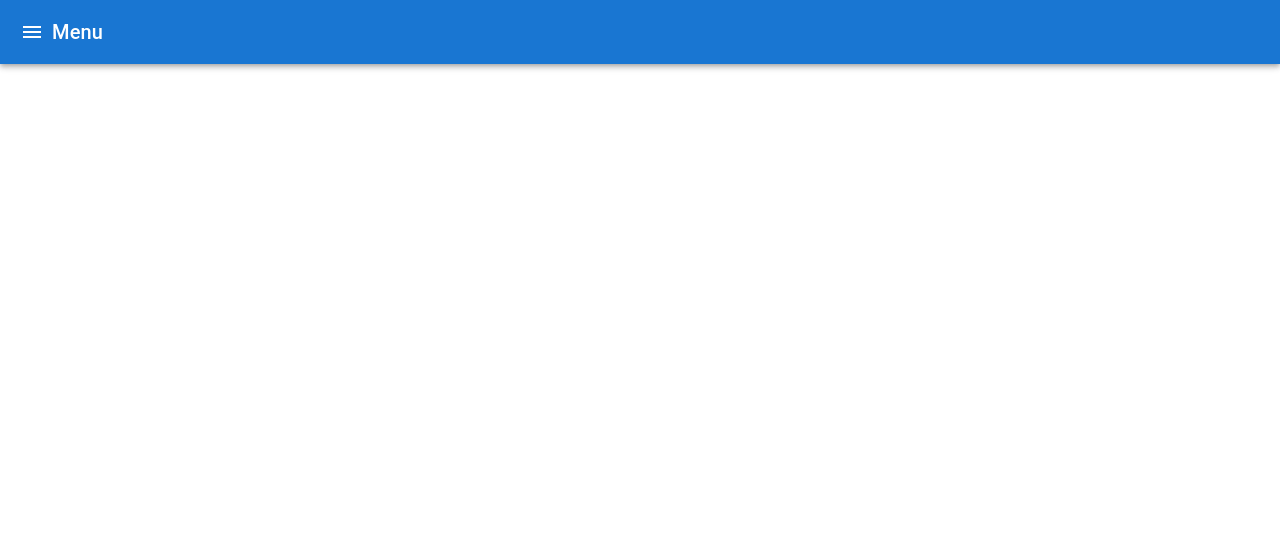
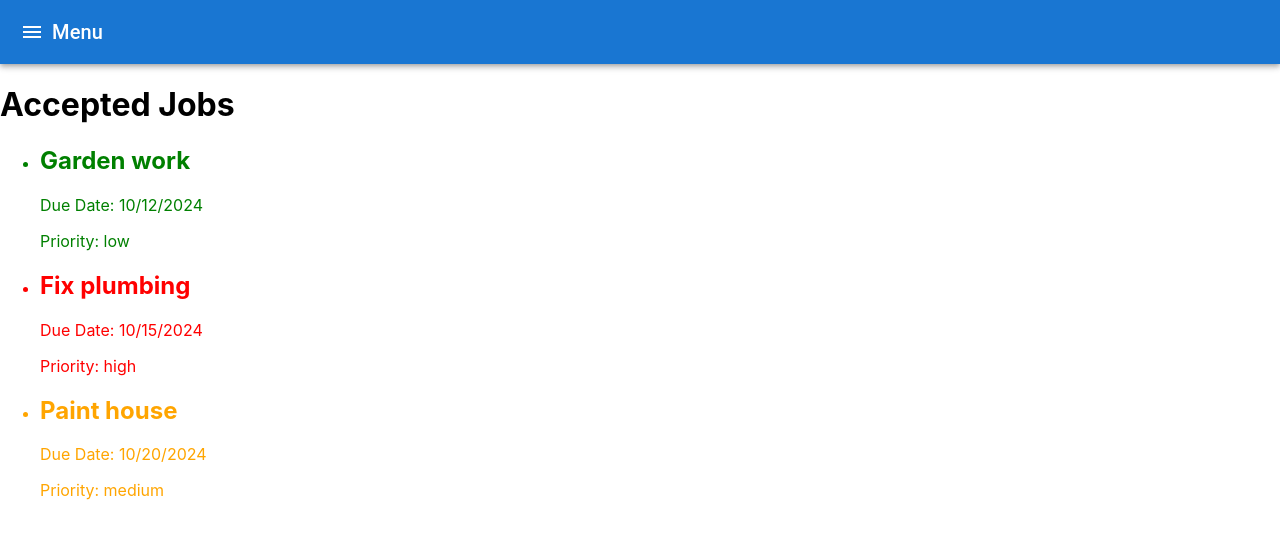
Before and after one commit to ChicoState/Odd-Jobs, a React (Create React App) app: page /acceptedjob in a window 1280 px wide. Before the commit this address had no page. Shown: the top 538 px of the page. Built offline with nearby package versions, Linux system fonts and the light colour scheme.

Commit message:
Add accepted jobs page

```diff
--- /dev/null
+++ b/src/AcceptedJobs.css
@@ -0,0 +1,63 @@
+/* Style for the container */
+.container {
+    padding: 20px;
+    max-width: 800px;
+    margin: 0 auto;
+    font-family: 'Arial', sans-serif;
+}
+
+/* Style for the title */
+h1 {
+    text-align: center;
+    color: #333;
+    margin-bottom: 20px;
+}
+
+/* Style for the job list */
+ul {
+    list-style-type: none;
+    padding: 0;
+}
+
+/* Style for each job item */
+li {
+    background-color: #f9f9f9;
+    margin: 10px 0;
+    padding: 15px;
+    border-radius: 8px;
+    box-shadow: 0 2px 5px rgba(0, 0, 0, 0.1);
+    transition: transform 0.2s ease;
+}
+
+/* Hover effect for job items */
+li:hover {
+    transform: scale(1.02);
+    box-shadow: 0 4px 10px rgba(0, 0, 0, 0.15);
+}
+
+/* Style for job name */
+li h2 {
+    margin: 0;
+    color: #555;
+}
+
+/* Style for job details */
+li p {
+    margin: 5px 0;
+    color: #777;
+}
+
+/* High urgency color */
+.high {
+    border-left: 5px solid red;
+}
+
+/* Medium urgency color */
+.medium {
+    border-left: 5px solid orange;
+}
+
+/* Low urgency color */
+.low {
+    border-left: 5px solid green;
+}
--- /dev/null
+++ b/src/AcceptedJobs.js
@@ -0,0 +1,49 @@
+import React, { useState, useEffect } from 'react';
+
+// Sample data for accepted jobs
+const initialJobs = [
+  { id: 1, name: 'Fix plumbing', dueDate: '2024-10-15', priority: 'high' },
+  { id: 2, name: 'Paint house', dueDate: '2024-10-20', priority: 'medium' },
+  { id: 3, name: 'Garden work', dueDate: '2024-10-12', priority: 'low' },
+];
+
+const AcceptedJobs = () => {
+  const [jobs, setJobs] = useState([]);
+
+  // Sort jobs by urgency (earliest due date first)
+  useEffect(() => {
+    const sortedJobs = [...initialJobs].sort((a, b) => new Date(a.dueDate) - new Date(b.dueDate));
+    setJobs(sortedJobs);
+  }, []);
+
+  // Function to determine the urgency level
+  const getUrgencyColor = (priority) => {
+    switch (priority) {
+      case 'high':
+        return 'red';
+      case 'medium':
+        return 'orange';
+      case 'low':
+        return 'green';
+      default:
+        return 'black';
+    }
+  };
+
+  return (
+    <div>
+      <h1>Accepted Jobs</h1>
+      <ul>
+        {jobs.map((job) => (
+          <li key={job.id} style={{ color: getUrgencyColor(job.priority) }}>
+            <h2>{job.name}</h2>
+            <p>Due Date: {new Date(job.dueDate).toLocaleDateString()}</p>
+            <p>Priority: {job.priority}</p>
+          </li>
+        ))}
+      </ul>
+    </div>
+  );
+};
+
+export default AcceptedJobs;
--- a/src/App.js
+++ b/src/App.js
@@ -4,6 +4,7 @@ import { AppBar, Toolbar, Typography, IconButton, Drawer, List, ListItem, ListIt
 import MenuIcon from '@mui/icons-material/Menu';
 import Login from './Login';
 import Forum from './Forum';
+import AcceptedJobs from './AcceptedJobs';
 
 function App() {
   const [open, setOpen] = React.useState(false); // state to control the drawer
@@ -30,11 +31,14 @@ function App() {
       <Drawer open={open} onClose={toggleDrawer}>
         <List>
           {/* Links to navigate to different routes */}
-          <ListItem button component={Link} to="/" onClick={toggleDrawer}>
+          <ListItem button component={Link} to="/forum" onClick={toggleDrawer}>
             <ListItemText primary="Forum" />
           </ListItem>
           <ListItem button component={Link} to="/" onClick={toggleDrawer}>
             <ListItemText primary="Login" />
+          </ListItem>
+          <ListItem button component={Link} to="/acceptedjob" onClick={toggleDrawer}>
+            <ListItemText primary="AcceptedJobs" />
           </ListItem>
         </List>
       </Drawer>
@@ -45,6 +49,7 @@ function App() {
       <Routes>
         <Route path="/" element={<Login />} />
         <Route path="/forum" element={<Forum />} />
+        <Route path="/acceptedjob" element={<AcceptedJobs />} />
       </Routes>
     </Router>
   );
```
Also changed, not shown: 2 other files (tests, documents, lock files or other folders).
